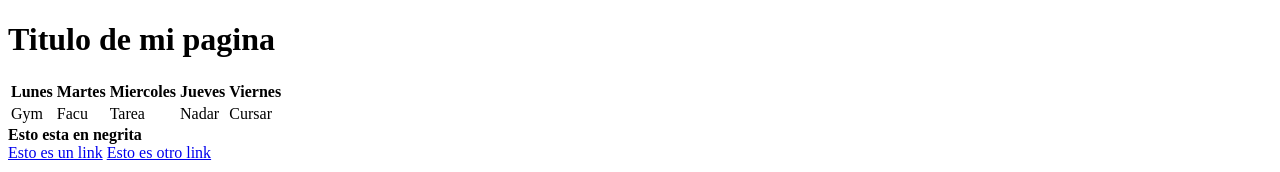
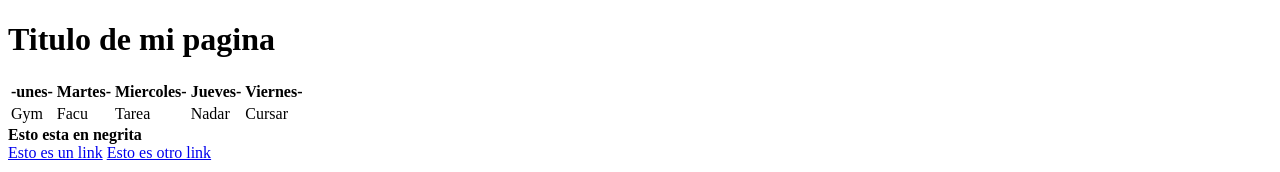
Before and after one commit to sergiohernangomez/sergio_repo, a plain HTML site: page index.html in a window 1280 px wide. Shown: the top 172 px of the page. Drawn offline with Linux system fonts and the light colour scheme.

Commit message:
agrego h1 y cambio tabla

```diff
--- a/index.html
+++ b/index.html
@@ -12,11 +12,11 @@
         <section>
             <table>
                 <tr>
-                    <th>Lunes</th>
-                    <th>Martes</th>
-                    <th>Miercoles</th>
-                    <th>Jueves</th>
-                    <th>Viernes</th>
+                    <th>-unes-</th>
+                    <th>Martes-</th>
+                    <th>Miercoles-</th>
+                    <th>Jueves-</th>
+                    <th>Viernes-</th>
                 </tr>
                 <tr>
                     <td>Gym</td>
```
Also changed, not shown: contacto.html (+1 -0 lines).
